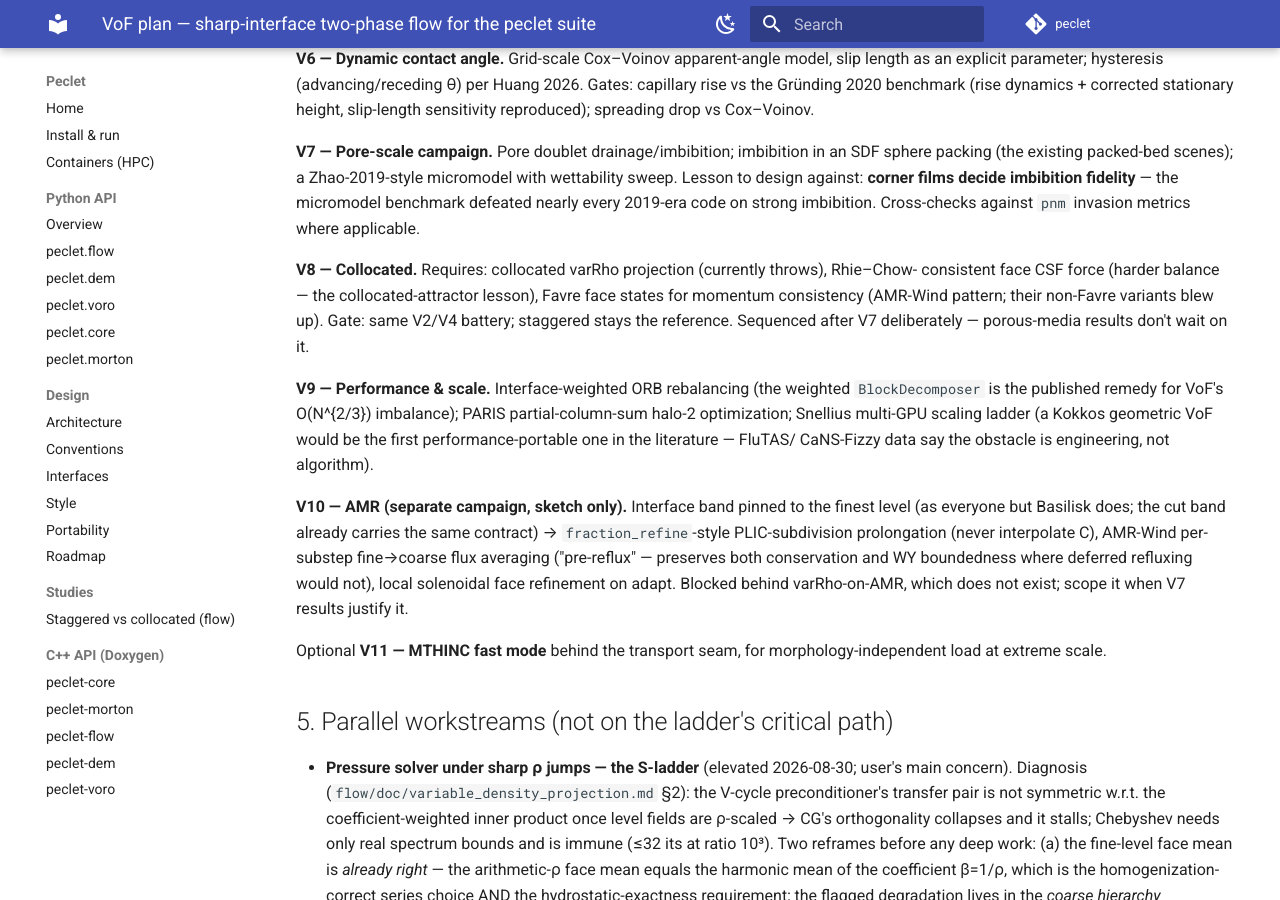
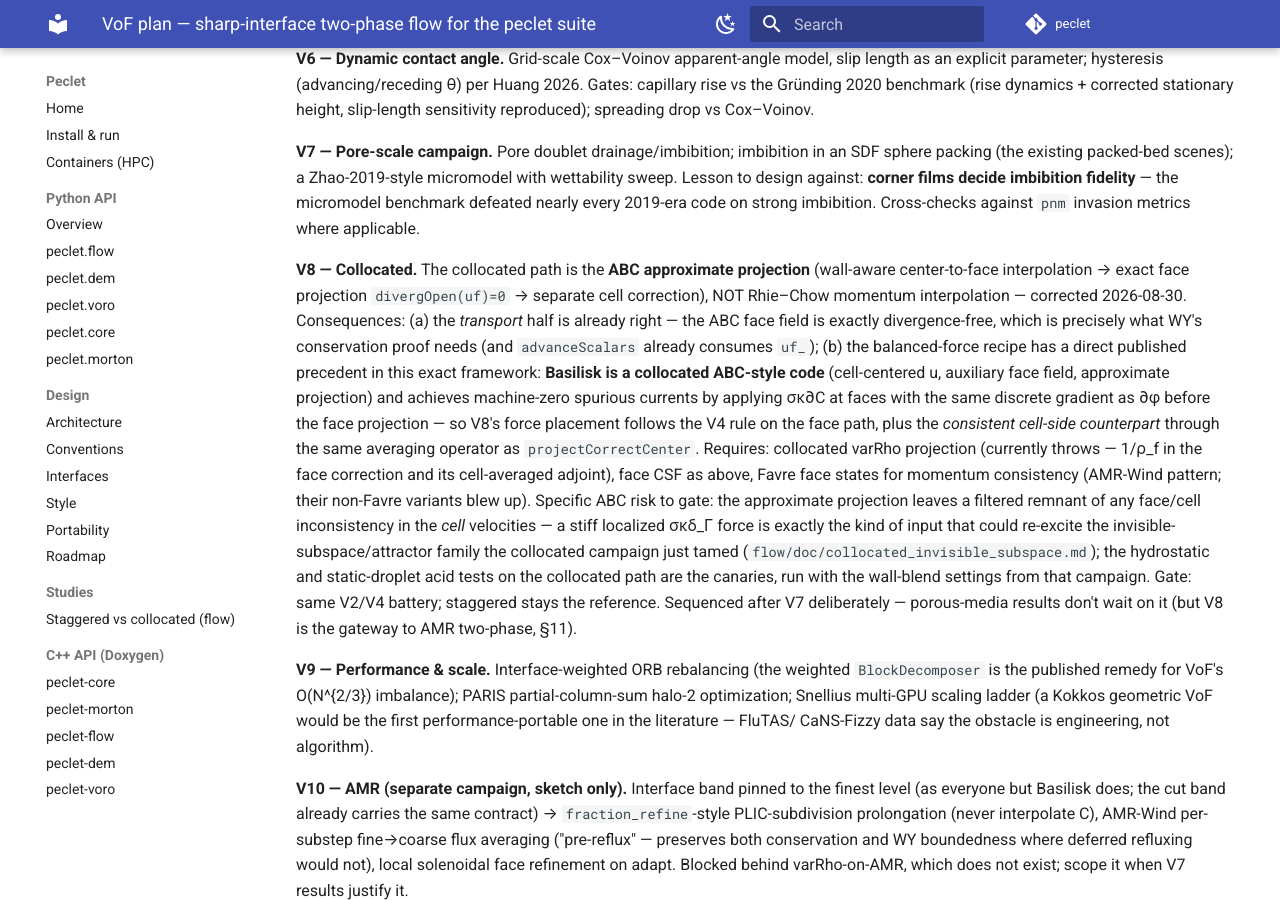
Before and after one commit to computational-chemical-engineering/peclet, an MkDocs documentation site: the page built from docs/VOF_PLAN.md, in a window 1280 px wide and 900 px high, scrolled down 4462 px. Built offline with MkDocs 1.6.1 and Material for MkDocs 9.7.7, drawn with Linux system fonts in a browser that asks for light colours; comment, search, counter and statistics services are not loaded.

Commit message:
VOF_PLAN V8: correct the collocated story — ABC approximate projection, not Rhie-Chow
User correction. Reframed: the ABC face field is already exactly div-free (WY-ready),
and Basilisk is the published proof that balanced-force surface tension works in
exactly this framework (face CSF with the projection's own gradient before the face
projection + consistent cell-side counterpart). Named risk: stiff sigma*kappa*delta
face force vs the invisible-subspace/attractor family; collocated acid tests with the
attractor-campaign wall-blend settings are the canaries.

Co-Authored-By: Claude Fable 5 <noreply@anthropic.com>
Claude-Session: https://claude.ai/code/session_014qvoYadT5tXKFrJ7H9uhEB

```diff
--- a/docs/VOF_PLAN.md
+++ b/docs/VOF_PLAN.md
@@ -198,11 +198,28 @@ sweep. Lesson to design against: **corner films decide imbibition fidelity** —
 micromodel benchmark defeated nearly every 2019-era code on strong imbibition. Cross-checks
 against `pnm` invasion metrics where applicable.
 
-**V8 — Collocated.** Requires: collocated varRho projection (currently throws), Rhie–Chow-
-consistent face CSF force (harder balance — the collocated-attractor lesson), Favre face
+**V8 — Collocated.** The collocated path is the **ABC approximate projection**
+(wall-aware center-to-face interpolation → exact face projection `divergOpen(uf)=0` →
+separate cell correction), NOT Rhie–Chow momentum interpolation — corrected 2026-08-30.
+Consequences: (a) the *transport* half is already right — the ABC face field is exactly
+divergence-free, which is precisely what WY's conservation proof needs (and
+`advanceScalars` already consumes `uf_`); (b) the balanced-force recipe has a direct
+published precedent in this exact framework: **Basilisk is a collocated ABC-style code**
+(cell-centered u, auxiliary face field, approximate projection) and achieves machine-zero
+spurious currents by applying σκ∂C at faces with the same discrete gradient as ∂φ before
+the face projection — so V8's force placement follows the V4 rule on the face path, plus
+the *consistent cell-side counterpart* through the same averaging operator as
+`projectCorrectCenter`. Requires: collocated varRho projection (currently throws — 1/ρ_f
+in the face correction and its cell-averaged adjoint), face CSF as above, Favre face
 states for momentum consistency (AMR-Wind pattern; their non-Favre variants blew up).
-Gate: same V2/V4 battery; staggered stays the reference. Sequenced after V7 deliberately —
-porous-media results don't wait on it.
+Specific ABC risk to gate: the approximate projection leaves a filtered remnant of any
+face/cell inconsistency in the *cell* velocities — a stiff localized σκδ_Γ force is
+exactly the kind of input that could re-excite the invisible-subspace/attractor family
+the collocated campaign just tamed (`flow/doc/collocated_invisible_subspace.md`); the
+hydrostatic and static-droplet acid tests on the collocated path are the canaries, run
+with the wall-blend settings from that campaign. Gate: same V2/V4 battery; staggered
+stays the reference. Sequenced after V7 deliberately — porous-media results don't wait
+on it (but V8 is the gateway to AMR two-phase, §11).
 
 **V9 — Performance & scale.** Interface-weighted ORB rebalancing (the weighted
 `BlockDecomposer` is the published remedy for VoF's O(N^{2/3}) imbalance); PARIS
```
